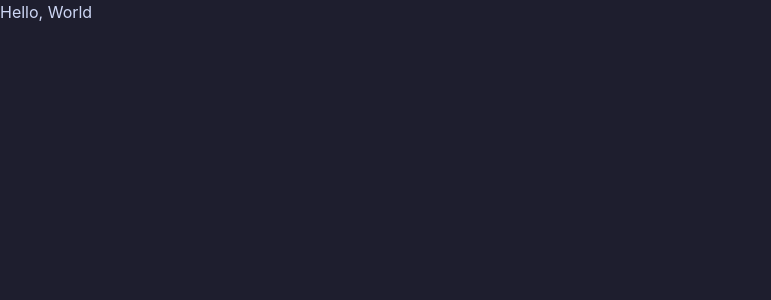
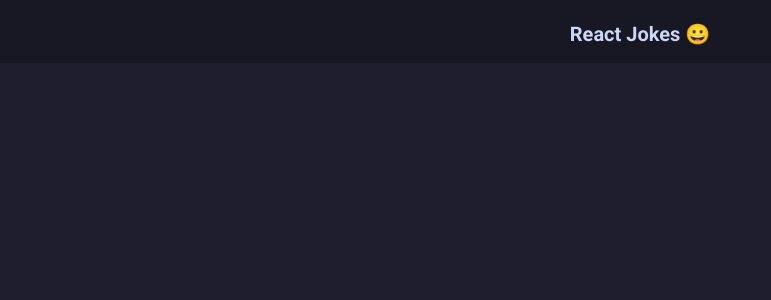
Before and after one commit to sph3/react-jokes, a React (Vite) app: page / in a window 1280 px wide. Shown: the top 300 px of the page, without its empty margins (0-771 px from the left). Built offline with nearby package versions, Linux system fonts and the light colour scheme.

Commit message:
feat: ✨ create header component

```diff
--- a/src/App.tsx
+++ b/src/App.tsx
@@ -1,7 +1,9 @@
+import { Header } from "./components/Header";
+
 export const App = () => {
   return (
     <div>
-      <p>Hello, World</p>
+      <Header />
     </div>
   );
 };
--- /dev/null
+++ b/src/components/Header.tsx
@@ -0,0 +1,7 @@
+export const Header = () => {
+  return (
+    <div className='bg-mantle h-16 py-5 w-full flex items-stretch justify-center border-b border-base'>
+      <span className='font-bold text-xl'>React Jokes 😀</span>
+    </div>
+  );
+};
--- a/src/styles/global.css
+++ b/src/styles/global.css
@@ -6,9 +6,6 @@ body {
   @apply bg-base text-text;
   margin: 0;
   box-sizing: border-box;
-  font-family: -apple-system, BlinkMacSystemFont, 'Segoe UI', 'Roboto', 'Oxygen',
-    'Ubuntu', 'Cantarell', 'Fira Sans', 'Droid Sans', 'Helvetica Neue',
-    sans-serif;
   -webkit-font-smoothing: antialiased;
   -moz-osx-font-smoothing: grayscale;
 }
```
